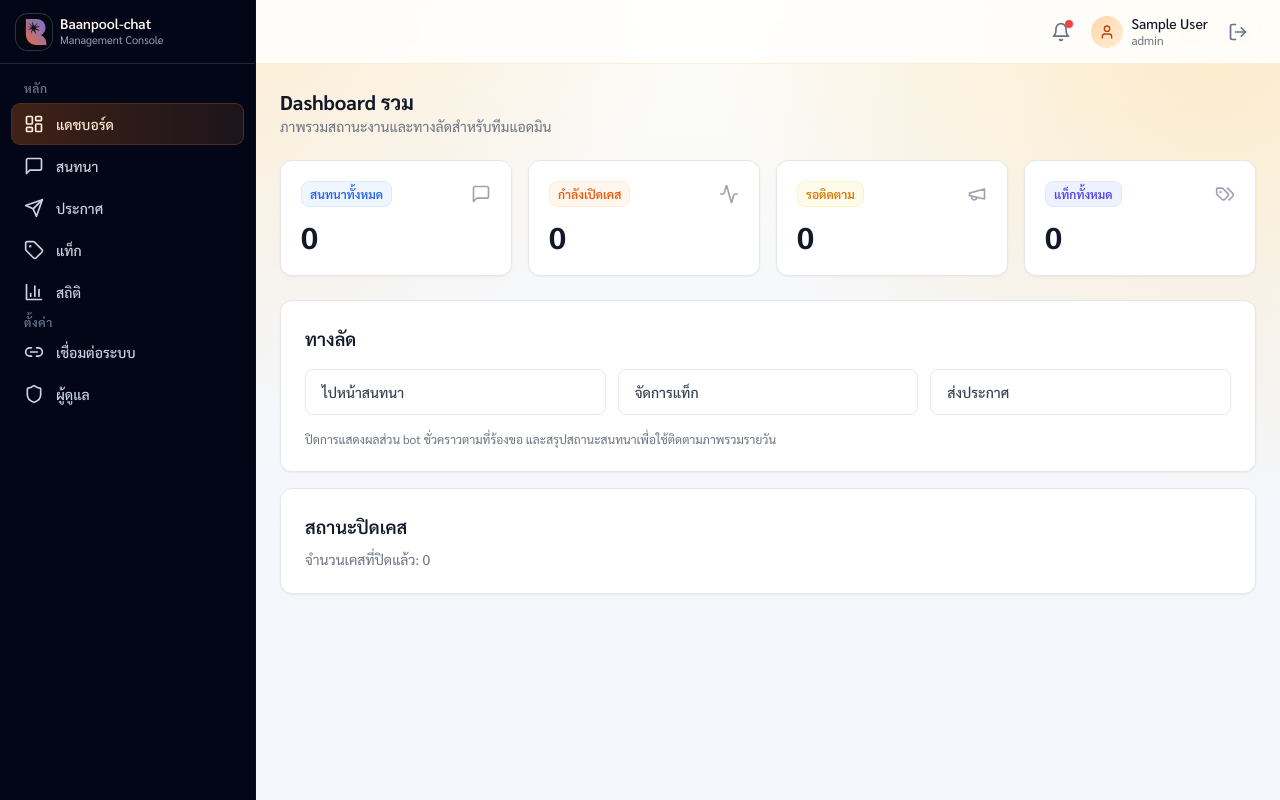
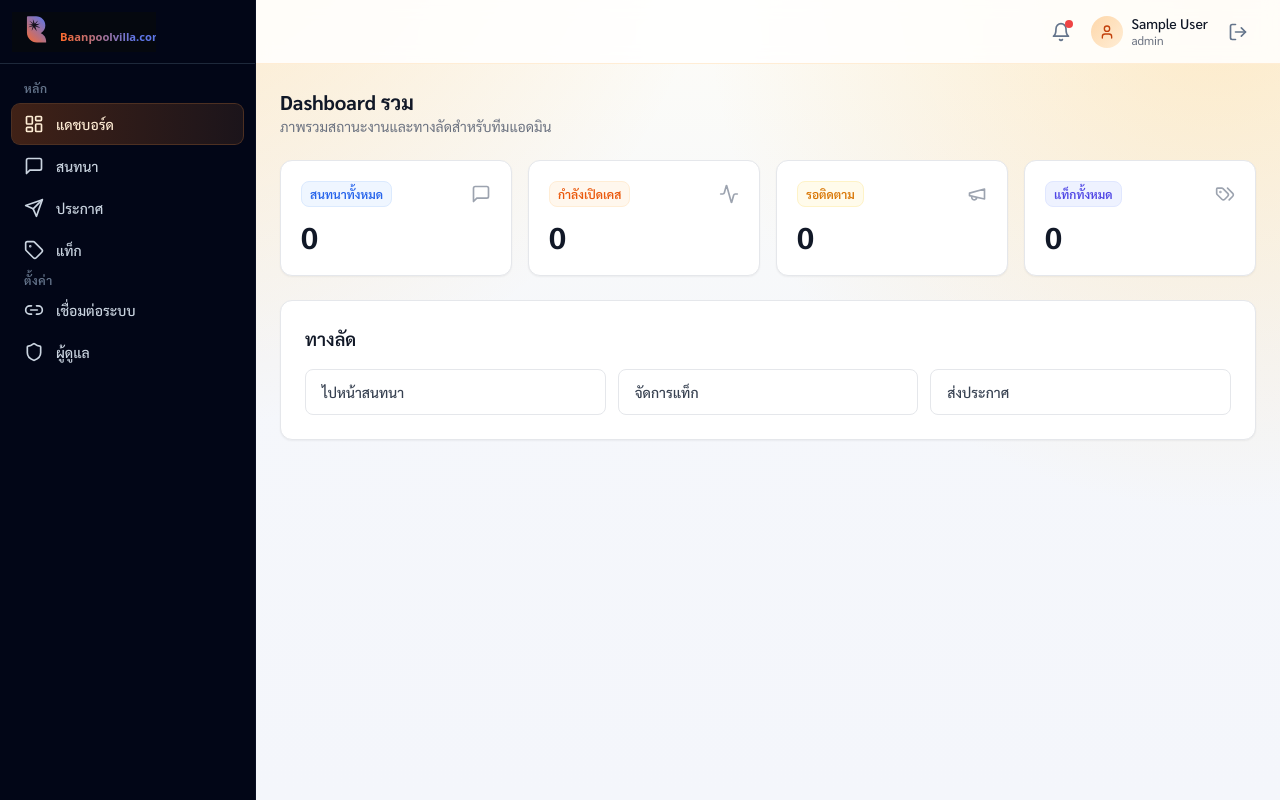
Before and after one commit to baanpoolvilla/Baanpoolvilla-Chat, a Next.js app in the folder apps/web/: page /dashboard in a window 1280 px wide. Built offline with nearby package versions, Linux system fonts and the light colour scheme; no server answers; sample sign-in values are in the browser's storage.

Commit message:
chore(web): remove analytics menu, trim dashboard sections, update real logo

```diff
--- a/apps/web/app/(dashboard)/dashboard/page.tsx
+++ b/apps/web/app/(dashboard)/dashboard/page.tsx
@@ -10,7 +10,6 @@ type SummaryState = {
   totalConversations: number;
   openConversations: number;
   pendingConversations: number;
-  resolvedConversations: number;
   totalTags: number;
 };
 
@@ -18,7 +17,6 @@ const initialSummary: SummaryState = {
   totalConversations: 0,
   openConversations: 0,
   pendingConversations: 0,
-  resolvedConversations: 0,
   totalTags: 0,
 };
 
@@ -38,7 +36,6 @@ export default function DashboardOverviewPage() {
         const totalConversations = Number(conversationRes.data.pagination?.total || conversations.length || 0);
         const openConversations = conversations.filter((c) => c.status === 'OPEN').length;
         const pendingConversations = conversations.filter((c) => c.status === 'PENDING').length;
-        const resolvedConversations = conversations.filter((c) => c.status === 'RESOLVED').length;
 
         const tagData = Array.isArray(tagRes.data) ? tagRes.data : (tagRes.data.data || []);
 
@@ -46,7 +43,6 @@ export default function DashboardOverviewPage() {
           totalConversations,
           openConversations,
           pendingConversations,
-          resolvedConversations,
           totalTags: tagData.length,
         });
       } finally {
@@ -130,14 +126,6 @@ export default function DashboardOverviewPage() {
                 ส่งประกาศ
               </Link>
             </div>
-            <p className="mt-4 text-xs text-gray-500">
-              ปิดการแสดงผลส่วน bot ชั่วคราวตามที่ร้องขอ และสรุปสถานะสนทนาเพื่อใช้ติดตามภาพรวมรายวัน
-            </p>
-          </div>
-
-          <div className="mt-4 rounded-xl border border-gray-200 bg-white p-6 shadow-sm">
-            <h2 className="mb-2 text-lg font-semibold text-gray-900">สถานะปิดเคส</h2>
-            <p className="text-sm text-gray-500">จำนวนเคสที่ปิดแล้ว: {summary.resolvedConversations.toLocaleString()}</p>
           </div>
         </>
       )}
--- a/apps/web/components/layout/Sidebar.tsx
+++ b/apps/web/components/layout/Sidebar.tsx
@@ -8,7 +8,6 @@ import {
   MessageSquare,
   Send,
   Tag,
-  BarChart3,
   Shield,
   Link2,
   X,
@@ -19,7 +18,6 @@ const navItems = [
   { href: '/conversations', label: 'สนทนา', icon: MessageSquare },
   { href: '/broadcast', label: 'ประกาศ', icon: Send },
   { href: '/tags', label: 'แท็ก', icon: Tag },
-  { href: '/analytics', label: 'สถิติ', icon: BarChart3 },
 ];
 
 const settingsItems = [
@@ -37,15 +35,9 @@ export default function Sidebar({ open = false, onClose }: SidebarProps) {
 
   const inner = (
     <aside className="flex h-full w-64 flex-shrink-0 flex-col border-r border-slate-900/60 bg-slate-950 text-slate-100">
-      <div className="flex h-16 items-center justify-between border-b border-slate-800 px-4">
-        <div className="flex items-center gap-2">
-          <div className="flex h-9 w-9 items-center justify-center overflow-hidden rounded-xl bg-slate-900 ring-1 ring-slate-700/80">
-            <img src="/baanpool-mark.svg" alt="Baanpool-chat" className="h-9 w-9 object-cover" />
-          </div>
-          <div>
-            <span className="block text-sm font-semibold leading-tight text-orange-50">Baanpool-chat</span>
-            <span className="block text-[11px] text-slate-400">Management Console</span>
-          </div>
+      <div className="flex h-16 items-center justify-between border-b border-slate-800 px-3">
+        <div className="flex items-center">
+          <img src="/baanpool-logo.svg" alt="Baanpoolvilla.com" className="h-10 w-auto object-contain" />
         </div>
         {onClose && (
           <button onClick={onClose} className="rounded-lg p-1 text-slate-400 hover:bg-slate-800 md:hidden">
```
Also changed, not shown: apps/web/public/baanpool-logo.svg.
